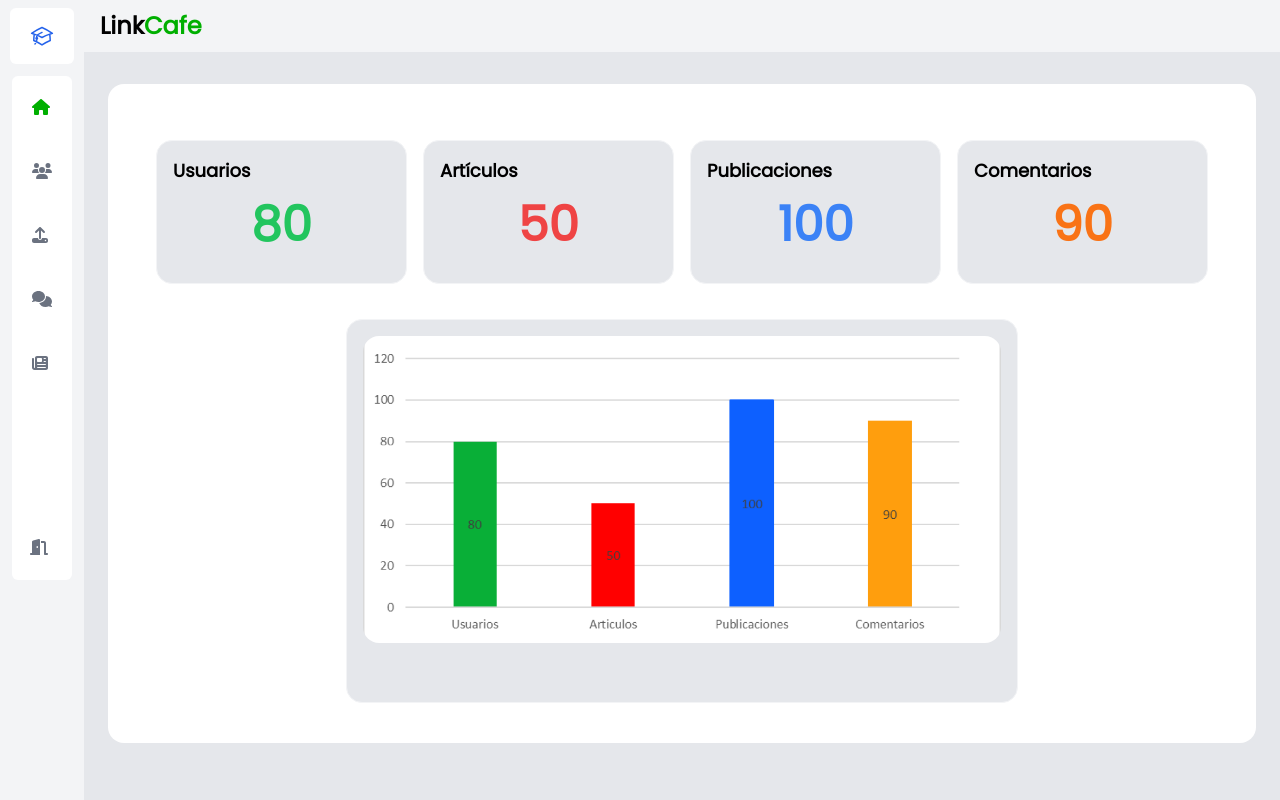
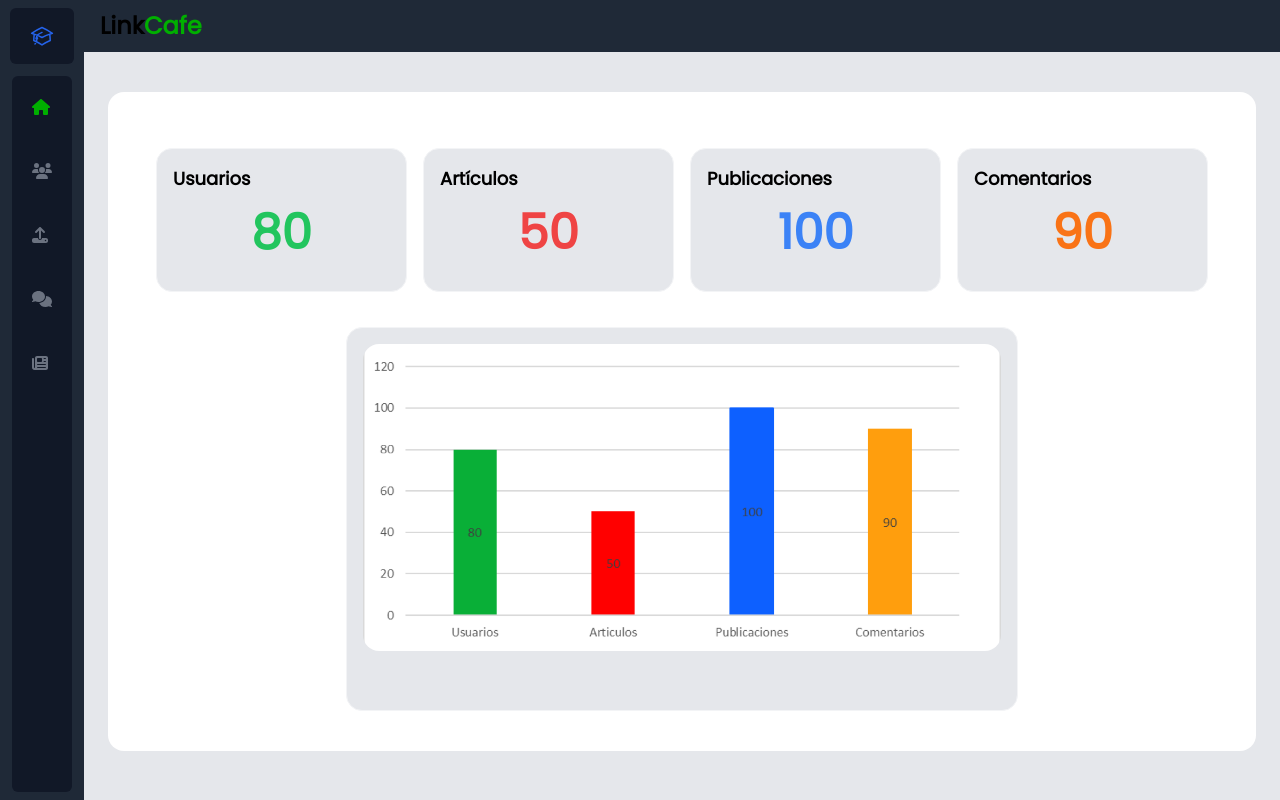
Before and after one commit to LinkCafe/linkcafe_full_app, a React (Vite) app in the folder frontend-admin/: page /inicio in a window 1280 px wide. Built offline with nearby package versions, Linux system fonts and the light colour scheme; sample sign-in values are in the browser's storage.

Commit message:
Modificacion Colores Sidebar Y Header

```diff
--- a/frontend-admin/src/components/organismos/Header.jsx
+++ b/frontend-admin/src/components/organismos/Header.jsx
@@ -24,7 +24,7 @@ function Header() {
 
   return (
     <header>
-      <nav className="bg-gray-100 border-primary px-4 lg:px-6 py-2.5 dark:bg-gray-800">
+      <nav className="bg-gray-800 border-primary px-4 lg:px-6 py-2.5 dark:bg-gray-800">
         <div className="flex flex-wrap justify-between items-center ">
           <a className="flex items-center">
             <h2 className='self-center text-2xl font-semibold whitespace-nowrap -ml-2 dark:text-white'>
@@ -34,15 +34,15 @@ function Header() {
           </a>
           <div className="flex items-center lg:order-2 relative">
             <span
-              className='text-gray-800 dark:text-white hover:bg-gray-300 focus:ring-gray-300 rounded-lg text-lg px-5 py-2.5 cursor-pointer'
+              className='text-gray-300 dark:text-white hover:bg-gray-900 focus:ring-gray-300 rounded-lg text-lg px-5 py-2.5 cursor-pointer'
               onClick={toggleDropdown}
             >
               {nombreCompleto}
             </span>
             {dropdownOpen && (
-              <div className="absolute right-0 mt-25 bg-white dark:bg-gray-700 rounded-md shadow-lg">
+              <div className="absolute right-0 mt-25 bg-gray-800 dark:bg-gray-700 rounded-md shadow-lg">
                 <button
-                  className="px-5 text-center w-46 py-2.5 rounded-md text-gray-800 dark:text-white hover:bg-gray-200 dark:hover:bg-gray-600"
+                  className="px-5 text-center w-46 py-2.5 rounded-md text-gray-300 dark:text-white hover:bg-gray-900 dark:hover:bg-gray-600"
                   onClick={handleLogout}
                 >
                   Cerrar sesión
--- a/frontend-admin/src/components/organismos/Sidebar.jsx
+++ b/frontend-admin/src/components/organismos/Sidebar.jsx
@@ -29,9 +29,9 @@ function Sidebar() {
   const { pathname } = useLocation();
 
   return (
-    <div className="bg-gray-100 h-screen flex justify-center">
+    <div className="bg-gray-800 h-screen flex justify-center">
       <div className="flex w-21 flex-col items-center space-y-3 py-2">
-        <div className="flex items-center justify-center rounded-md bg-white p-4 text-blue-600">
+        <div className="flex items-center justify-center rounded-md bg-gray-900 p-4 text-blue-600">
           <svg
             xmlns="http://www.w3.org/2000/svg"
             fill="none"
@@ -49,7 +49,7 @@ function Sidebar() {
           </svg>
         </div>
 
-        <div className="space-y-35 rounded-md bg-white text-base">
+        <div className="space-y-35 rounded-md bg-gray-900 text-base h-full">
           <ul>
             <li className="p-5">
               <LightTooltip title="Inicio" placement="right" TransitionComponent={Zoom}>
@@ -87,13 +87,7 @@ function Sidebar() {
               </LightTooltip>
             </li>
           </ul>
-          <div className="flex items-center justify-center pb-5">
-            <LightTooltip title="Salir" placement="right" TransitionComponent={Zoom}>
-              <Link to={"/logout"} className="h-6 w-6 cursor-pointer text-gray-500 transition-all hover:text-primary" style={iconStyle}>
-                <FontAwesomeIcon icon={faDoorOpen} className="transition-transform hover:scale-150" />
-              </Link>
-            </LightTooltip>
-          </div>
+
         </div>
       </div>
     </div>
--- a/frontend-admin/src/layout/DefaultLayout.jsx
+++ b/frontend-admin/src/layout/DefaultLayout.jsx
@@ -10,7 +10,7 @@ export default function DefaultLayout({ children }) {
 
       <div className="relative flex flex-1 flex-col overflow-hidden bg-gray-200">
 
-        <main className='p-6'>
+        <main className='p-6 mt-2'>
           {children}
         </main>
 
```
